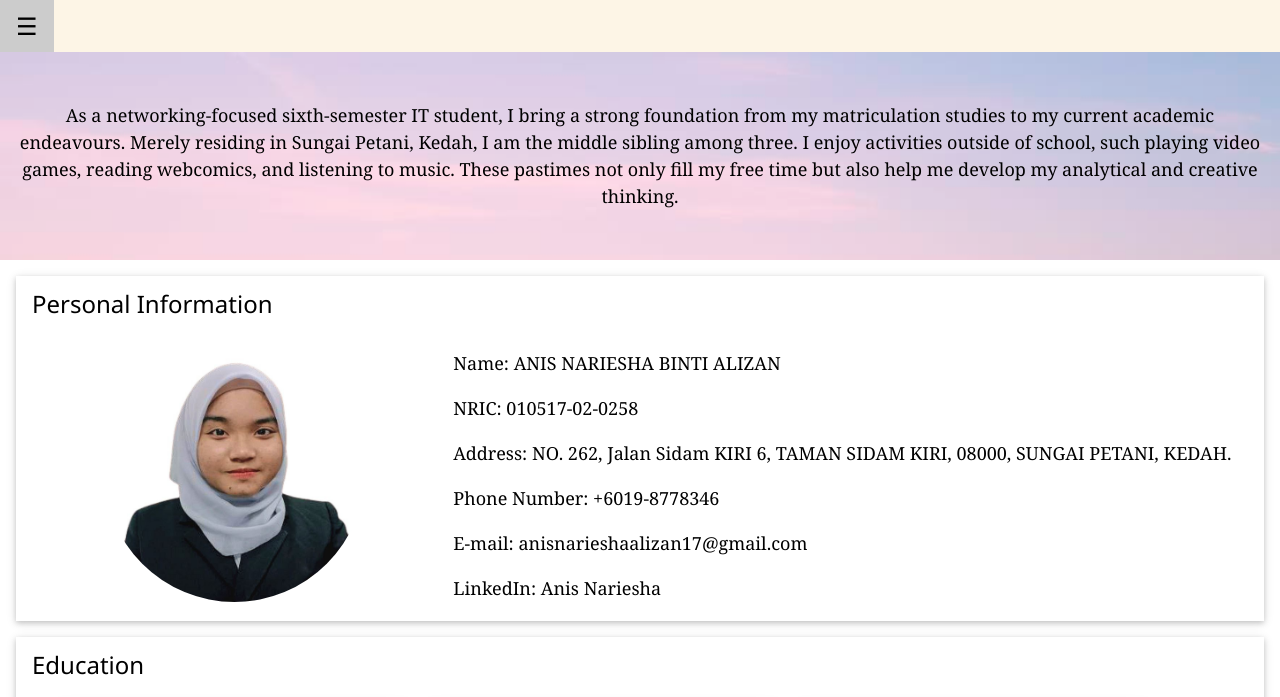
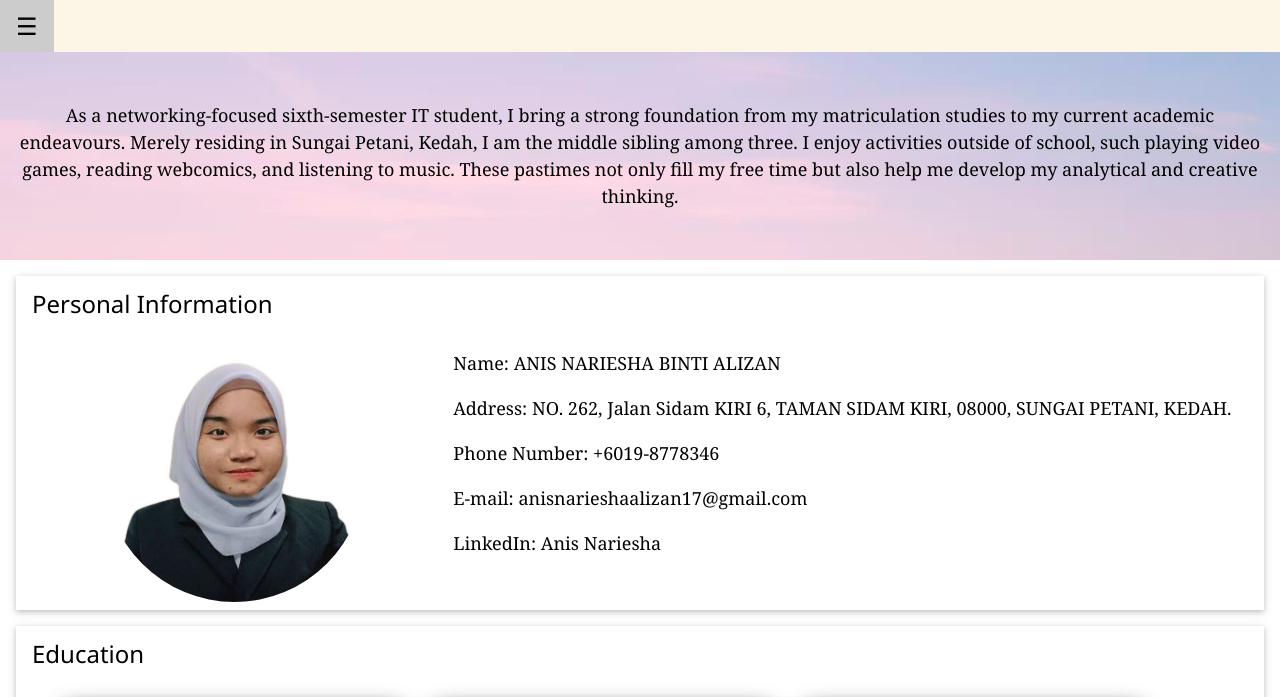
Before and after one commit to anisnariesha/Assignment, a plain HTML site: page index.html in a window 1280 px wide. Shown: the top 697 px of the page. Drawn offline with nearby package versions, Linux system fonts and the light colour scheme.

Commit message:
index.html

```diff
--- a/index.html
+++ b/index.html
@@ -65,7 +65,6 @@
       </div>
       <div class="w3-container w3-twothird">
         <p>Name: ANIS NARIESHA BINTI ALIZAN</p>
-        <p>NRIC: 010517-02-0258</p>
         <p>Address: NO. 262, Jalan Sidam KIRI 6, TAMAN SIDAM KIRI, 08000, SUNGAI PETANI, KEDAH. </p>
         <p>Phone Number: +6019-8778346</p>
         <p>E-mail: anisnarieshaalizan17@gmail.com</p>
```
